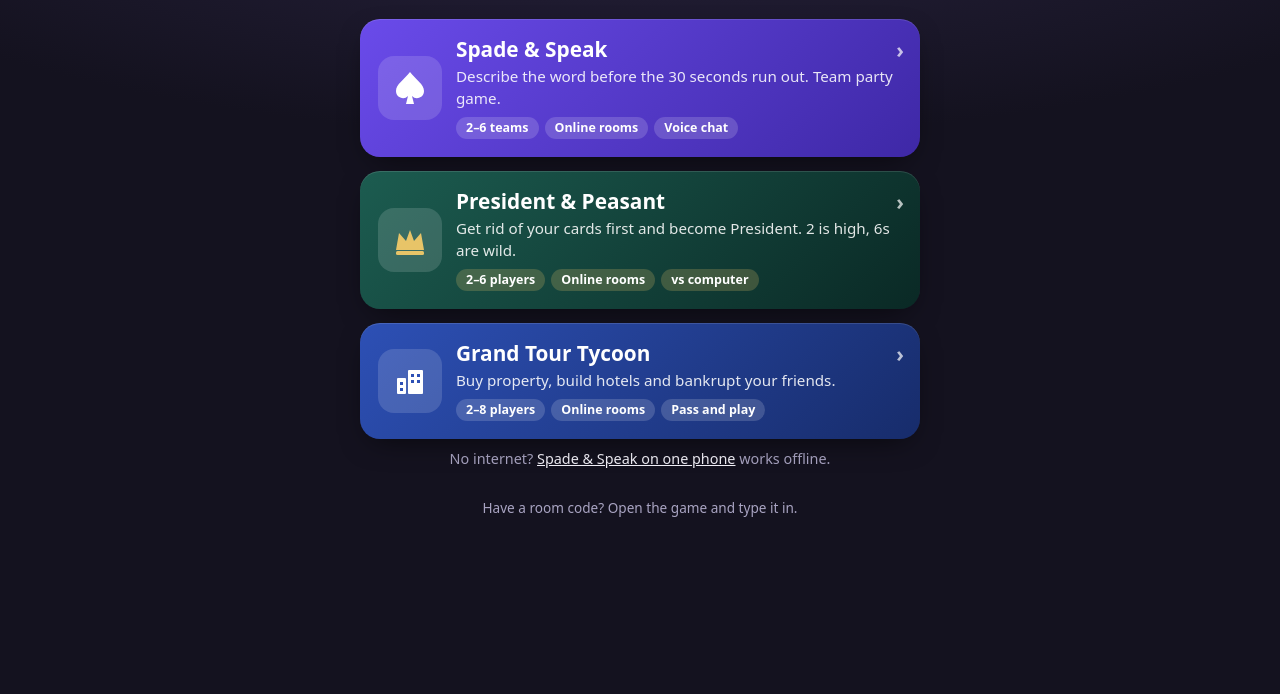
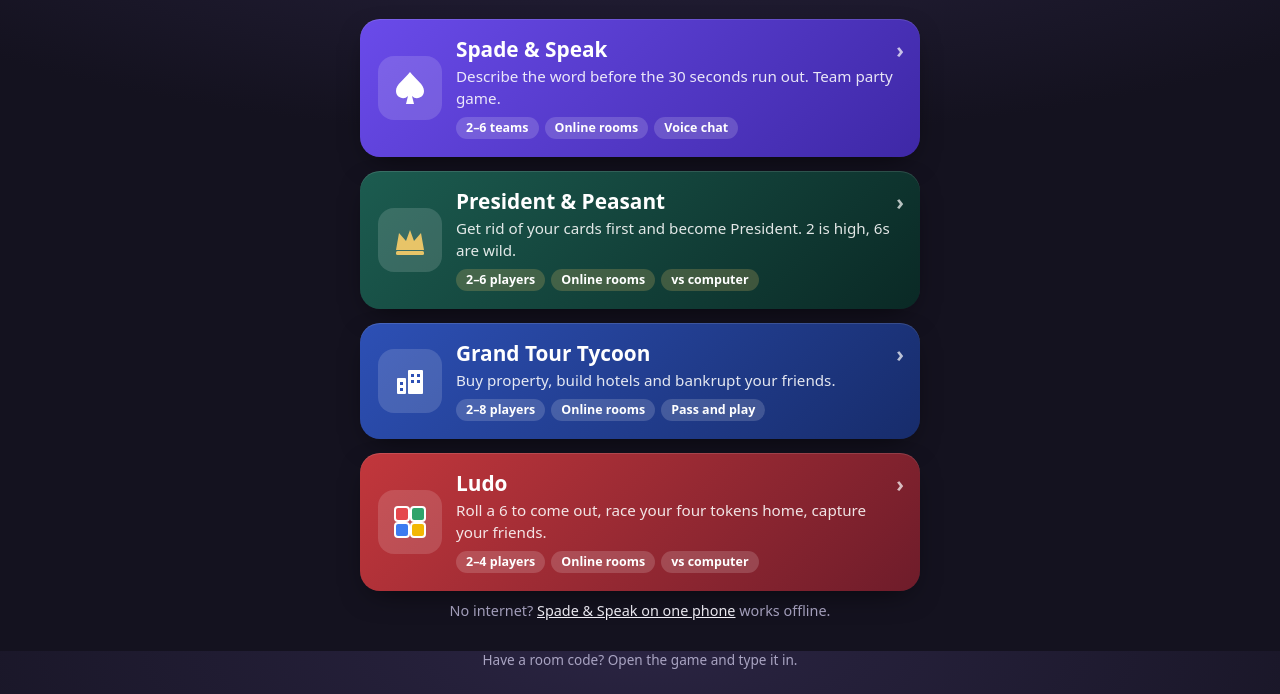
Before and after one commit to libyan11/libyan11.github.io, a plain HTML site: page index.html in a window 1280 px wide. Shown: the part 149-843 px from the top of the page. Before the commit the page ends 800 px from the top, so only its background shows below. Drawn offline with Linux system fonts and the light colour scheme.

Commit message:
Add Ludo to the Game Night hub
Co-Authored-By: Claude Opus 5.5 <noreply@anthropic.com>

```diff
--- a/index.html
+++ b/index.html
@@ -4,7 +4,7 @@
 <meta charset="utf-8">
 <meta name="viewport" content="width=device-width, initial-scale=1, viewport-fit=cover">
 <title>Game Night</title>
-<meta name="description" content="Free party and card games to play with friends on your phones: Spade & Speak, President & Peasant and Grand Tour Tycoon. No accounts, no downloads.">
+<meta name="description" content="Free party and card games to play with friends on your phones: Spade & Speak, President & Peasant, Grand Tour Tycoon and Ludo. No accounts, no downloads.">
 <meta property="og:title" content="Game Night">
 <meta property="og:description" content="Pick a game and play with friends on your phones. No accounts, no downloads.">
 <meta property="og:type" content="website">
@@ -16,7 +16,7 @@
 <link rel="preconnect" href="https://fonts.googleapis.com">
 <link rel="preconnect" href="https://fonts.gstatic.com" crossorigin>
 <style>
-/* Layout: one column of three big game cards, each in its own game's colours. No web fonts, no images, no scripts loaded from elsewhere, so it paints at once. */
+/* Layout: one column of big game cards, each in its own game's colours. No web fonts, no images, no scripts loaded from elsewhere, so it paints at once. */
 :root {
   --bg: #14121F; --bg-2: #1E1B2E; --ink: #F4F2FA; --muted: #A9A4C2; --line: rgba(255,255,255,.12);
   --gold: #F2B33D;
@@ -60,6 +60,7 @@ header p { margin: 6px 0 0; color: var(--muted); }
 .president { --c1: #1C5C50; --c2: #0A2925; }
 .president .chips span { background: rgba(232,196,104,.22); }
 .tycoon { --c1: #2D50B5; --c2: #172C6B; }
+.ludo { --c1: #C2373C; --c2: #6E1C2A; }
 /* the game an old link came from */
 .game.came { outline: 3px solid var(--gold); outline-offset: 3px; }
 .came-note { display: none; margin: 0 0 14px; padding: 12px 14px; border-radius: 14px; background: var(--bg-2); border: 1px solid var(--line); font-size: .95rem; }
@@ -113,6 +114,15 @@ footer { margin-top: 28px; text-align: center; color: var(--muted); font-size: .
       </div>
       <span class="go" aria-hidden="true">›</span>
     </a>
+    <a class="game ludo" data-game="ludo" href="/ludo/">
+      <span class="emblem"><svg viewBox="0 0 40 40" aria-hidden="true"><rect x="5" y="5" width="14" height="14" rx="3" fill="#E5484D" stroke="#fff" stroke-width="2"/><rect x="21" y="5" width="14" height="14" rx="3" fill="#2FA46B" stroke="#fff" stroke-width="2"/><rect x="5" y="21" width="14" height="14" rx="3" fill="#3C7BF0" stroke="#fff" stroke-width="2"/><rect x="21" y="21" width="14" height="14" rx="3" fill="#F2B705" stroke="#fff" stroke-width="2"/></svg></span>
+      <div>
+        <h2>Ludo</h2>
+        <p>Roll a 6 to come out, race your four tokens home, capture your friends.</p>
+        <span class="chips"><span>2–4 players</span><span>Online rooms</span><span>vs computer</span></span>
+      </div>
+      <span class="go" aria-hidden="true">›</span>
+    </a>
   </nav>
 
   <p class="extra">No internet? <a href="/spade-and-speak/play/">Spade &amp; Speak on one phone</a> works offline.</p>
```
